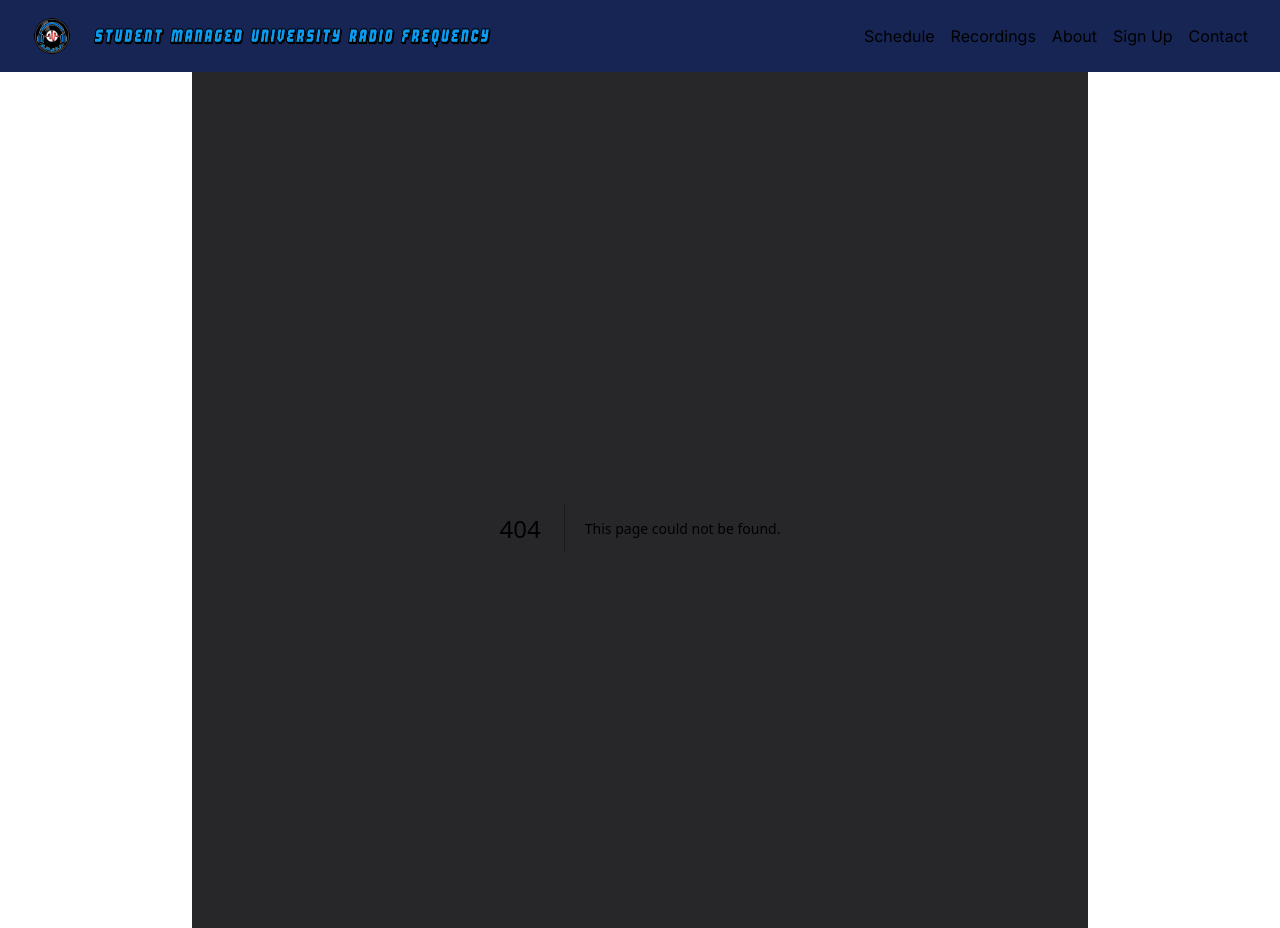
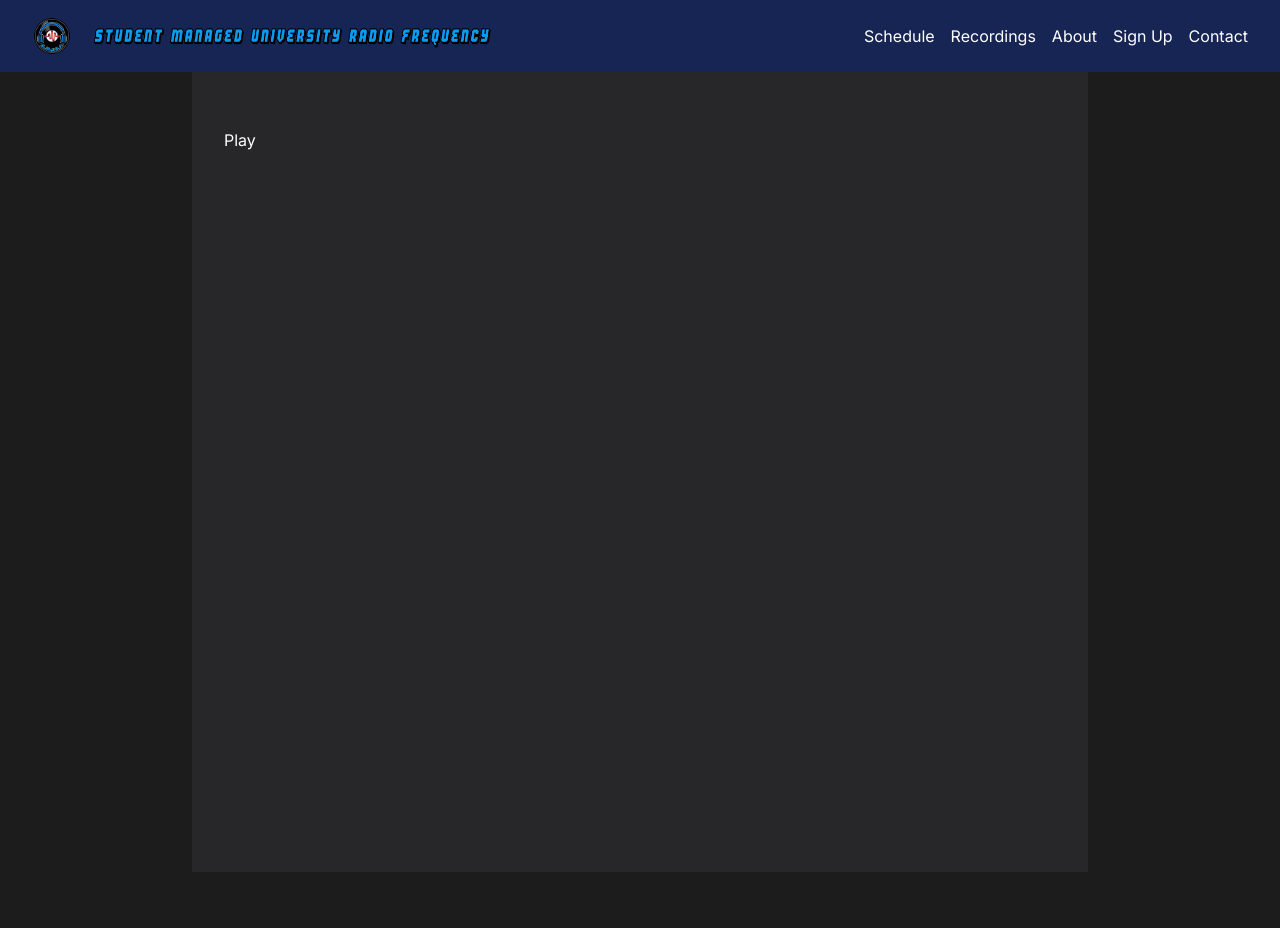
Before and after one commit to drew-harris/old-smurf-radio, a Next.js app: page /secret in a window 1280 px wide. Before the commit this address had no page. After the commit the page ends 872 px from the top, so only its background shows below. Built offline with nearby package versions, Linux system fonts and the light colour scheme.

Commit message:
Secret page

```diff
--- /dev/null
+++ b/src/app/secret/page.tsx
@@ -0,0 +1,9 @@
+import Player from "@/components/client/Player";
+
+export default function SecretPage() {
+  return (
+    <div>
+      <Player streamUrl="https://files.drewh.net/api/public/dl/ZW2MFjHs/Schu.mp3"></Player>
+    </div>
+  );
+}
--- /dev/null
+++ b/src/components/client/Player.tsx
@@ -0,0 +1,66 @@
+"use client";
+
+import { useEffect, useRef, useState } from "react";
+
+interface PlayerProps {
+  streamUrl: string;
+}
+
+export default function Player({ streamUrl }: PlayerProps) {
+  const audioRef = useRef<HTMLAudioElement>(new Audio(streamUrl));
+  const [isPlaying, setIsPlaying] = useState(false);
+
+  const play = () => {
+    // Get current time
+    const now = new Date();
+    const nowSeconds = now.getSeconds();
+    const nowMinutes = now.getMinutes();
+    console.log("SKIPPING");
+
+    if (!audioRef || !audioRef.current) return;
+
+    audioRef.current.currentTime = nowSeconds + nowMinutes * 60;
+    audioRef.current.play();
+    setIsPlaying(true);
+  };
+
+  const pause = () => {
+    if (!audioRef || !audioRef.current) return;
+    audioRef.current.pause();
+    setIsPlaying(false);
+  };
+
+  useEffect(() => {
+    // Disable seeking
+    if (!audioRef || !audioRef.current) return;
+
+    const prevent = (e: any) => e.preventDefault();
+    let listen = audioRef.current.addEventListener("seeking", prevent);
+
+    audioRef.current.addEventListener("play", (e) => {
+      e.preventDefault();
+      play();
+    });
+
+    audioRef.current.addEventListener("pause", (e) => {
+      e.preventDefault();
+      pause();
+    });
+
+    let localAudio = audioRef.current;
+
+    return () => {
+      localAudio.removeEventListener("seeking", prevent);
+    };
+  }, []);
+
+  return (
+    <div>
+      {isPlaying ? (
+        <button onClick={pause}>Pause</button>
+      ) : (
+        <button onClick={play}>Play</button>
+      )}
+    </div>
+  );
+}
```
